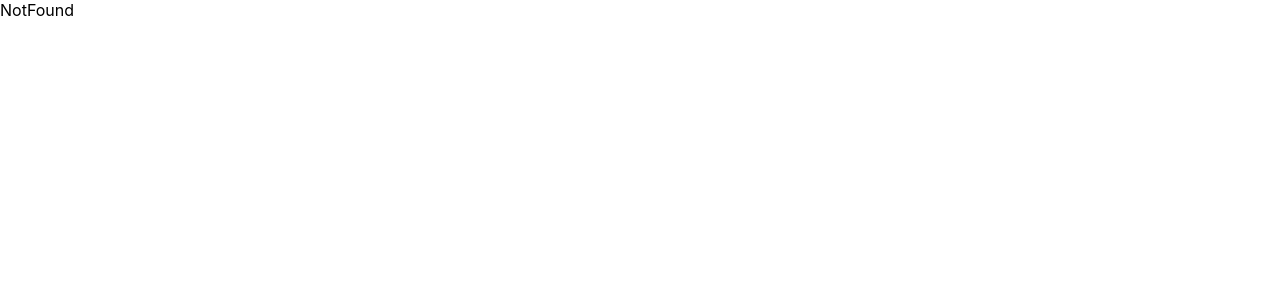
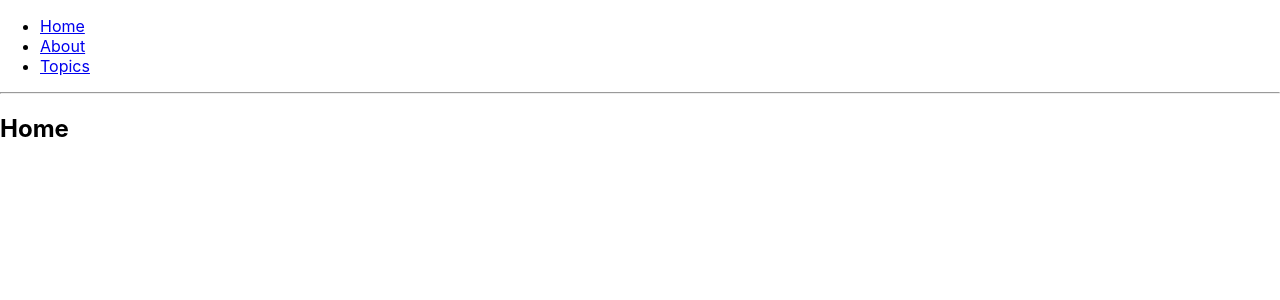
Before and after one commit to 1391020381/react-and-redux, a React (Create React App) app: page / in a window 1280 px wide. Shown: the top 300 px of the page. Built offline with nearby package versions, Linux system fonts and the light colour scheme.

Commit message:
react-router  react-router-redux

```diff
--- a/package.json
+++ b/package.json
@@ -10,6 +10,7 @@
     "react-redux": "^5.1.1",
     "react-router": "^4.3.1",
     "react-router-dom": "^4.3.1",
+    "react-router-redux": "^4.0.8",
     "react-scripts": "2.1.1",
     "redux": "^4.0.1",
     "redux-immutable-state-invariant": "^2.1.0"
--- a/src/Routers.js
+++ b/src/Routers.js
@@ -1,19 +1,22 @@
-import React from 'react'
-import { BrowserRouter as Router, Route } from 'react-router-dom'
+// import React from 'react'
+// import { BrowserRouter as Router, Route, Switch } from 'react-router-dom'
 
-import Home from './pages/Home.js'
-import About from './pages/About.js'
-import NotFound from './pages/NotFound.js'
+// // import App from './pages/App.js'
+// import Home from './pages/Home.js'
+// import About from './pages/About.js'
+// import NotFound from './pages/NotFound.js'
+// import { view as ToMenu } from './components/ToMenu'
 
+// const Routes = () => (
+//     <Router>
+//         <Switch>
+//             <ToMenu></ToMenu>
+//             <Route path="/home" component={Home}></Route>
+//             <Route path="/about" component={About}></Route>
+//             <Route path="*" component={NotFound}></Route>
+//         </Switch>
+//     </Router>
+// )
 
-const Routes = () => (
-    <Router>
-        <div>
-            <Route path="/home" component={Home}></Route>
-            <Route path="/about" component={About}></Route>
-            <Route path="*" component={NotFound}></Route>
-        </div>
-    </Router>
-)
-
-export default Routes
+import BasicExample from './components/BasicExample'
+export default BasicExample
--- a/src/Store.js
+++ b/src/Store.js
@@ -2,9 +2,11 @@
 
 import { reducer as todoReducer } from './components/Todo';
 import { reducer as filterReducer } from './components/Filter'
+import { routerReducer } from 'react-router-redux'
 const reducer = combineReducers({
     todos: todoReducer,
-    filter: filterReducer
+    filter: filterReducer,
+    routing: routerReducer
 });
 
 export default createStore(reducer, {});
--- /dev/null
+++ b/src/components/BasicExample/index.js
@@ -0,0 +1,80 @@
+import React from "react";
+import { BrowserRouter as Router, Route, Link } from "react-router-dom";
+
+function BasicExample() {
+    return (
+        <Router>
+            <div>
+                <ul>
+                    <li>
+                        <Link to="/">Home</Link>
+                    </li>
+                    <li>
+                        <Link to="/about">About</Link>
+                    </li>
+                    <li>
+                        <Link to="/topics">Topics</Link>
+                    </li>
+                </ul>
+
+                <hr />
+
+                <Route exact path="/" component={Home} />
+                <Route path="/about" component={About} />
+                <Route path="/topics" component={Topics} />
+            </div>
+        </Router>
+    );
+}
+
+function Home() {
+    return (
+        <div>
+            <h2>Home</h2>
+        </div>
+    );
+}
+
+function About() {
+    return (
+        <div>
+            <h2>About</h2>
+        </div>
+    );
+}
+
+function Topics({ match }) {
+    return (
+        <div>
+            <h2>Topics</h2>
+            <ul>
+                <li>
+                    <Link to={`${match.url}/rendering`}>Rendering with React</Link>
+                </li>
+                <li>
+                    <Link to={`${match.url}/components`}>Components</Link>
+                </li>
+                <li>
+                    <Link to={`${match.url}/props-v-state`}>Props v. State</Link>
+                </li>
+            </ul>
+
+            <Route path={`${match.path}/:topicId`} component={Topic} />
+            <Route
+                exact
+                path={match.path}
+                render={() => <h3>Please select a topic.</h3>}
+            />
+        </div>
+    );
+}
+
+function Topic({ match }) {
+    return (
+        <div>
+            <h3>{match.params.topicId}</h3>
+        </div>
+    );
+}
+
+export default BasicExample;
--- /dev/null
+++ b/src/components/ToMenu/index.js
@@ -0,0 +1,20 @@
+import React from 'react'
+import { Link } from 'react-router-dom'
+const liStyle = {
+    display: 'inline-block',
+    margin: '10px 20px'
+}
+const view = () => {
+    return (
+        <div>
+            <ul>
+                <li style={liStyle}>
+                    <Link to="/home">Home</Link>
+                    <Link to="/about">About</Link>
+                </li>
+            </ul>
+        </div>
+    )
+}
+
+export { view }
--- a/src/index.js
+++ b/src/index.js
@@ -5,9 +5,10 @@
 // import App from './App';
 // import store from './Store.js';
 import * as serviceWorker from './serviceWorker';
-import Routes from './Routers.js'
+// import Routes from './Routers.js'
+import BasicExample from './Routers'
 ReactDOM.render(
-    <Routes></Routes>,
+    <BasicExample></BasicExample>,
     document.getElementById('root')
 );
 
--- /dev/null
+++ b/src/pages/App.js
@@ -0,0 +1,13 @@
+import React from 'react'
+import { view as TopMenu } from '../components/ToMenu'
+
+const App = ({ children }) => {
+    return (
+        <div>
+            <TopMenu></TopMenu>
+            <div>{children}</div>
+        </div>
+    )
+}
+
+export default App
```
Also changed, not shown: 1 other file (tests, documents, lock files or other folders).
